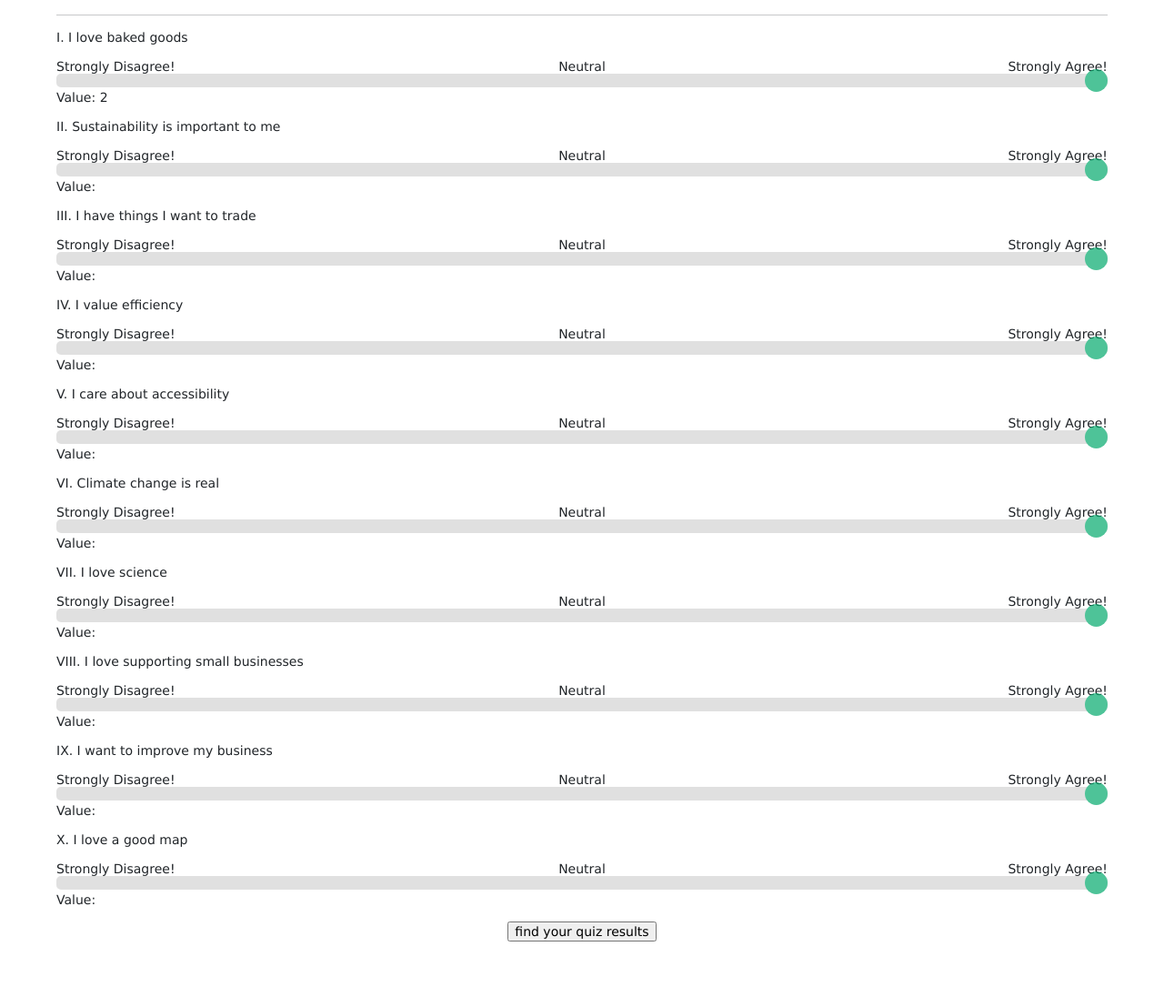
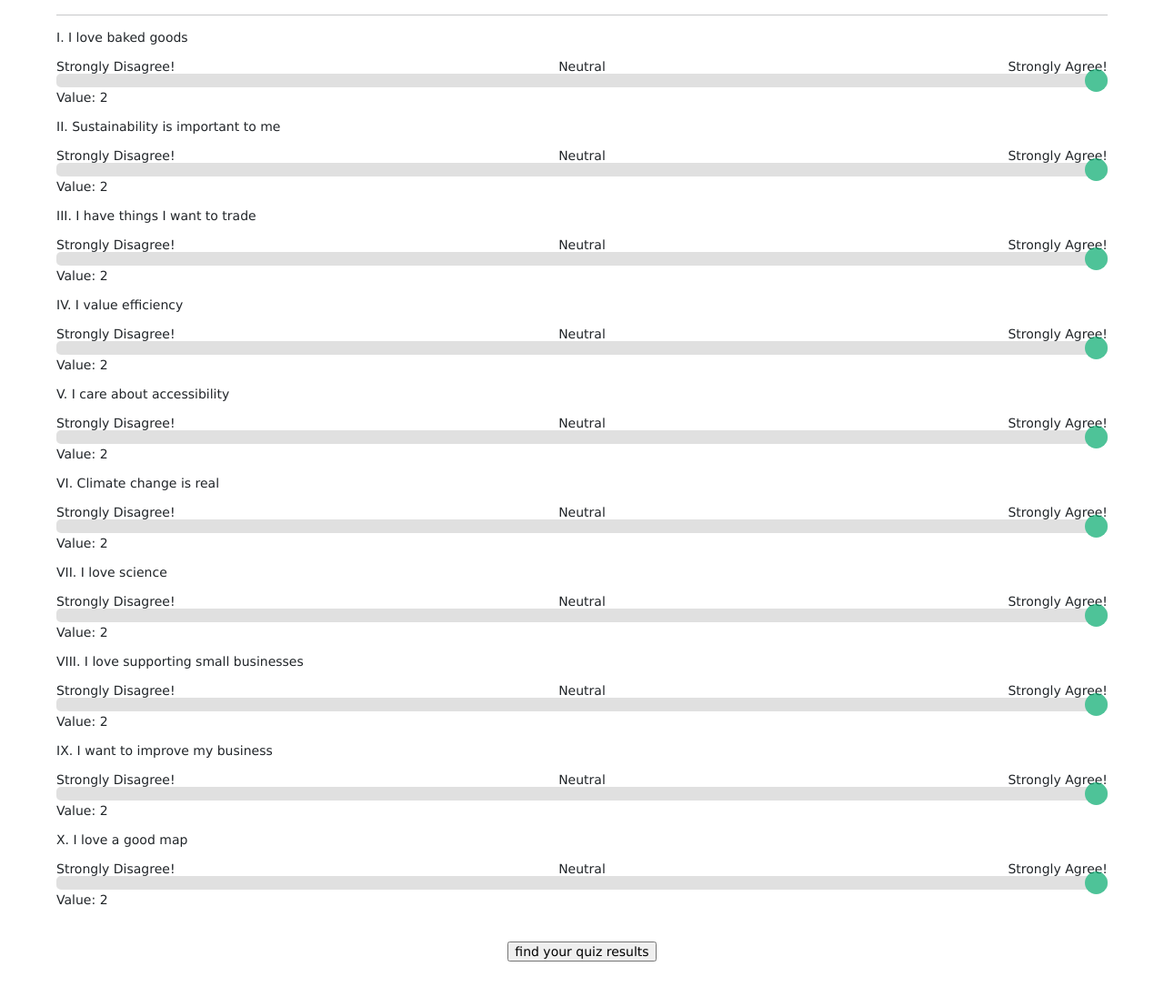
Before and after one commit to MillShen/Team9-WebDev, a Node server app: page /quiz in a window 1280 px wide. Shown: the part 100-1207 px from the top of the page at 91% size. Before the commit the page ends 1135 px from the top, so only its background shows below. Run offline with Node 20, Linux system fonts and the light colour scheme; some libraries are stand-ins or nearby versions.

Commit message:
Final quiz parsing
Ready to send

```diff
--- a/Team9/app.js
+++ b/Team9/app.js
@@ -56,7 +56,7 @@ async function populateData() {
       name: "Matthew Merovitz",
       app_name: "Inventory Tracker", //Maybe a name change
       about: "Helps Businesses keep track of their stock and other crucial data",
-      address: "!Standin Address!",
+      address: "https://red-poutine-00067.herokuapp.com/",
       img: "./images/inventory.jpg",
       x: 2,
       y: 2
@@ -104,6 +104,36 @@ app.get("/quiz", (request, response) => {
   response.render("quiz");
 });
 
+app.get('/quizresults', async (req, res, next) => {
+  res.render('quizresults')
+});
+app.post('/quizresults', async (req, res, next) => {
+  var x = parseFloat(req.body.x);
+  var y = parseFloat(req.body.y);
+  var nearest = [];
+  var distances = [];
+  var allBios = await BioInfo.find();
+  allBios.map((bio) => {
+    let diffX = Math.pow(bio.x - x, 2);
+    let diffY = Math.pow(bio.y - y, 2);
+    let temp = Math.sqrt(diffX + diffY);
+    distances.push(temp);
+  });
+  var lowestDistance = distances[0];
+  distances.forEach((dist) => {
+    if (dist < lowestDistance) {
+      lowestDistance = dist;
+    }
+  });
+  for (let i = 0; i < distances.length; i++) {
+    if (lowestDistance == distances[i]) {
+      nearest.push(allBios[i]);
+    }
+  }
+  res.locals.nearest = nearest;
+  res.render('quizresults');
+});
+
 module.exports = app;
 
 // catch 404 and forward to error handler
--- a/Team9/views/biotemplate.ejs
+++ b/Team9/views/biotemplate.ejs
@@ -26,7 +26,7 @@
         <h1>Welcome to <%= bios.name.split(" ")[0] %>'s about page</h1>
       </div>
       <div class="row">
-        <div class="img-container">
+        <div class="d-flex justify-content-center">
           <img class="d-block" src=".<%= bios.img %>" width="500px">
         </div>
         <h2><strong><%= bios.app_name %></strong></h2>
--- a/Team9/views/quiz.ejs
+++ b/Team9/views/quiz.ejs
@@ -43,12 +43,15 @@
   background: #04AA6D;
   cursor: pointer;
 }
+
+.num-holder {
+  visibility: hidden;
+}
 </style>
 </head>
 <body>
 
 <p>I. I love baked goods</p>
-
 
 <div class="slidecontainer">
   <div class="row" id="valueContainer">
@@ -56,19 +59,14 @@
       <div class="col" style="text-align:center">Neutral</div>
       <div class="col" style="text-align:right">Strongly Agree!</div>
   </div>
-  <input type="range" min="-2" max="2" value="50" class="slider" id="myRange">
-  <p>Value: <span id="demo"></span></p>
+  <input type="range" min="-2" max="2" value="50" class="slider" id="myRange" oninput="f(this.value)">
+  <p>Value: <span id="demo">2</span></p>
 </div>
 
 <script>
-var slider = document.getElementById("myRange");
-var output = document.getElementById("demo");
-output.innerHTML = slider.value;
-
-slider.oninput = function() {
-  output.innerHTML = this.value;
-  document.getElementById('x')
-}
+  function f(value) {
+    document.getElementById('demo').innerHTML = value;
+  }
 </script>
 
 <p>II. Sustainability is important to me</p>
@@ -79,7 +77,7 @@ slider.oninput = function() {
       <div class="col" style="text-align:right">Strongly Agree!</div>
   </div>
   <input type="range" min="-2" max="2" value="50" class="slider" id="myRange1" oninput="f1(this.value)">
-<p>Value: <span id="demo1"></span></p>
+<p>Value: <span id="demo1">2</span></p>
 </div>
 
 <script>
@@ -96,7 +94,7 @@ slider.oninput = function() {
       <div class="col" style="text-align:right">Strongly Agree!</div>
   </div>
   <input type="range" min="-2" max="2" value="50" class="slider" id="myRange2" oninput="f2(this.value)">
-<p>Value: <span id="demo2"></span></p>
+<p>Value: <span id="demo2">2</span></p>
 </div>
 
 <script>
@@ -113,7 +111,7 @@ slider.oninput = function() {
       <div class="col" style="text-align:right">Strongly Agree!</div>
   </div>
   <input type="range" min="-2" max="2" value="50" class="slider" id="myRange3" oninput="f3(this.value)">
-<p>Value: <span id="demo3"></span></p>
+<p>Value: <span id="demo3">2</span></p>
 </div>
 
 <script>
@@ -129,8 +127,8 @@ slider.oninput = function() {
       <div class="col" style="text-align:center">Neutral</div>
       <div class="col" style="text-align:right">Strongly Agree!</div>
   </div>
-  <input type="range" min="-2" max="2" value="50" class="slider" id="myRange4" oninput="f4(this.value)">
-<p>Value: <span id="demo4"></span></p>
+  <input type="range" min="-2" max="2" value="2" class="slider" id="myRange4" oninput="f4(this.value)">
+<p>Value: <span id="demo4">2</span></p>
 </div>
 
 <script>
@@ -147,7 +145,7 @@ slider.oninput = function() {
       <div class="col" style="text-align:right">Strongly Agree!</div>
   </div>
   <input type="range" min="-2" max="2" value="50" class="slider" id="myRange5" oninput="f5(this.value)">
-<p>Value: <span id="demo5"></span></p>
+<p>Value: <span id="demo5">2</span></p>
 </div>
 
 <script>
@@ -165,7 +163,7 @@ slider.oninput = function() {
         <div class="col" style="text-align:right">Strongly Agree!</div>
     </div>
     <input type="range" min="-2" max="2" value="50" class="slider" id="myRange6" oninput="f6(this.value)">
-<p>Value: <span id="demo6"></span></p>
+<p>Value: <span id="demo6">2</span></p>
   </div>
 
   <script>
@@ -182,7 +180,7 @@ slider.oninput = function() {
       <div class="col" style="text-align:right">Strongly Agree!</div>
   </div>
   <input type="range" min="-2" max="2" value="50" class="slider" id="myRange7" oninput="f7(this.value)">
-<p>Value: <span id="demo7"></span></p>
+<p>Value: <span id="demo7">2</span></p>
 </div>
 
 <script>
@@ -199,7 +197,7 @@ slider.oninput = function() {
       <div class="col" style="text-align:right">Strongly Agree!</div>
   </div>
   <input type="range" min="-2" max="2" value="50" class="slider" id="myRange8" oninput="f8(this.value)">
-<p>Value: <span id="demo8"></span></p>
+<p>Value: <span id="demo8">2</span></p>
 </div>
 
 <script>
@@ -216,7 +214,7 @@ slider.oninput = function() {
       <div class="col" style="text-align:right">Strongly Agree!</div>
   </div>
   <input type="range" min="-2" max="2" value="50" class="slider" id="myRange9" oninput="f9(this.value)">
-<p>Value: <span id="demo9"></span></p>
+<p>Value: <span id="demo9">2</span></p>
 </div>
 
 <script>
@@ -225,13 +223,78 @@ slider.oninput = function() {
   }
 </script>
 
-<form action="/quizresults" method="post">
-  <input type="hidden" name="x" value="0" id="x">
-  <input type="hidden" name="x" value="0" id="y">
+<form onsubmit="calcScore()" action="/quizresults" method="post">
+  <input class="num-holder" type="number" name="x" value="0" step=0.5 id="xVal">
+  <input class="num-holder" type="number" name="y" value="0" step=0.5 id="yVal">
   <div style="text-align:center;">
     <input type="submit" value="find your quiz results">
   </diy>
 </form>
+<script type="text/javascript">
+  function calcScore() {
+    const xVal = document.getElementById('xVal');
+    const yVal = document.getElementById('yVal');
+
+    let d = parseFloat(document.getElementById('demo').innerHTML); //baked goods
+    if (d == 2) {
+      xVal.value = parseFloat(xVal.value) + 0;
+      yVal.value = parseFloat(yVal.value) + 0;
+    } else if (d == 0) {
+      xVal.value = parseFloat(xVal.value) + 1;
+      yVal.value = parseFloat(yVal.value) + 1;
+    } else {
+      xVal.value = parseFloat(xVal.value) + (d/2);
+      yVal.value = parseFloat(yVal.value) + (d/2);
+    }
+
+    let d1 = parseFloat(document.getElementById('demo1').innerHTML); //sustainability
+    console.log(d1);
+    xVal.value = parseFloat(xVal.value) - (d1/2);
+    yVal.value = parseFloat(yVal.value) + (d1/2);
+
+    let d2 = parseFloat(document.getElementById('demo2').innerHTML); //trade
+    console.log(d2);
+    xVal.value = parseFloat(xVal.value) - (d2/2);
+    yVal.value = parseFloat(yVal.value) + (d2/2);
+
+    let d3 = parseFloat(document.getElementById('demo3').innerHTML); //efficiency
+    xVal.value = parseFloat(xVal.value) + (d3/2);
+    yVal.value = parseFloat(yVal.value) + (d3/2);
+
+    let d4 = parseFloat(document.getElementById('demo4').innerHTML); //accessibility
+    xVal.value = parseFloat(xVal.value) + (d4/2);
+    yVal.value = parseFloat(yVal.value) - (d4/2);
+
+    let d5 = parseFloat(document.getElementById('demo5').innerHTML); //climate change
+    xVal.value = parseFloat(xVal.value) - (d5/2);
+    yVal.value = parseFloat(yVal.value) - (d5/2);
+
+    let d6 = parseFloat(document.getElementById('demo6').innerHTML); //science
+    xVal.value = parseFloat(xVal.value) - (d6/2);
+    yVal.value = parseFloat(yVal.value) + (d6/2);
+
+    let d7 = parseFloat(document.getElementById('demo7').innerHTML); //small businesses
+    if (d7 == 2) {
+      xVal.value = parseFloat(xVal.value) + 0;
+      yVal.value = parseFloat(yVal.value) + 0;
+    } else if (d7 == 0) {
+      xVal.value = parseFloat(xVal.value) + 1;
+      yVal.value = parseFloat(yVal.value) + 1;
+    } else {
+      xVal.value = parseFloat(xVal.value) + (d7/2);
+      yVal.value = parseFloat(yVal.value) + (d7/2);
+    }
+
+    let d8 = parseFloat(document.getElementById('demo8').innerHTML); //business
+    xVal.value = parseFloat(xVal.value) + (d8/2);
+    yVal.value = parseFloat(yVal.value) + (d8/2);
+
+    let d9 = parseFloat(document.getElementById('demo9').innerHTML); //map
+    xVal.value = parseFloat(xVal.value) + (d9/2);
+    yVal.value = parseFloat(yVal.value) - (d9/2);
+    console.log(xVal.value + ", " + yVal.value)
+  }
+</script>
 
 </body>
 </html>
```
Also changed, not shown: Team9/views/index.ejs (+9 -6 lines), Team9/views/quizresults.ejs (+23 -0 lines).
